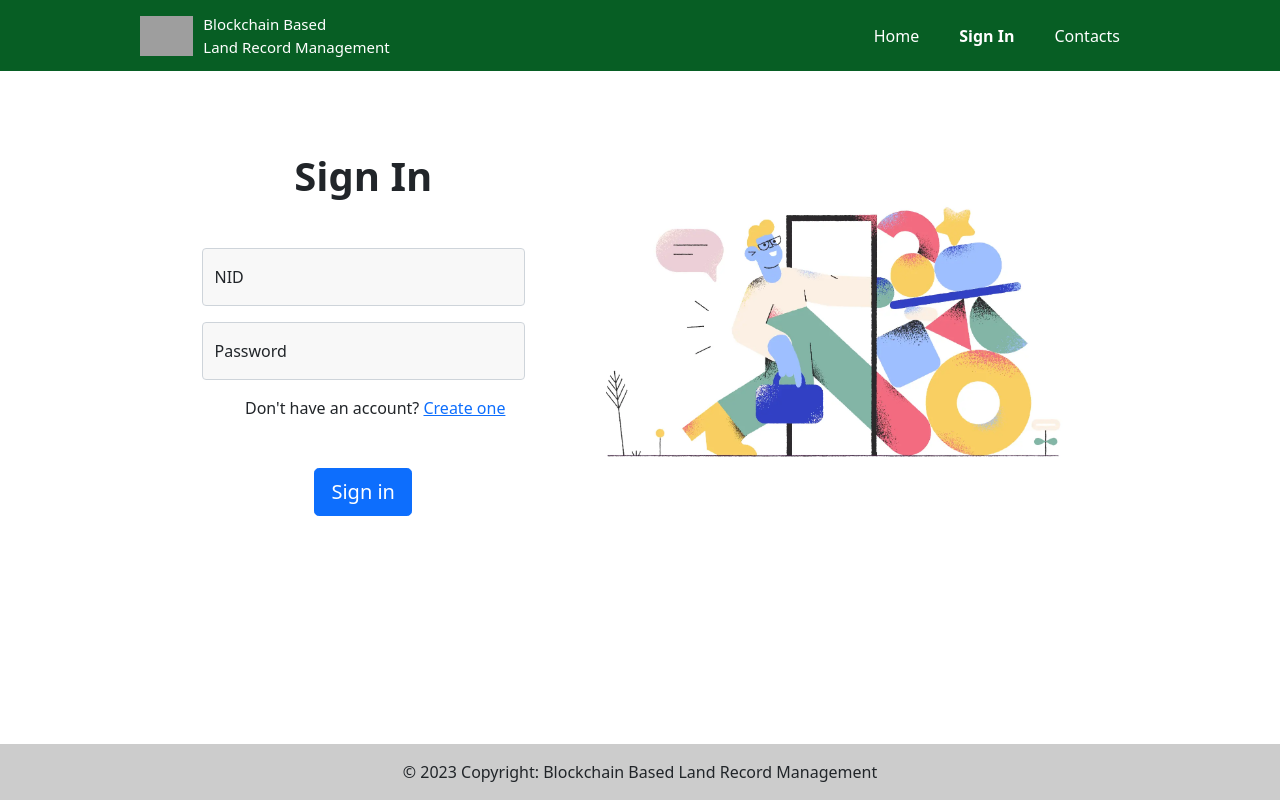
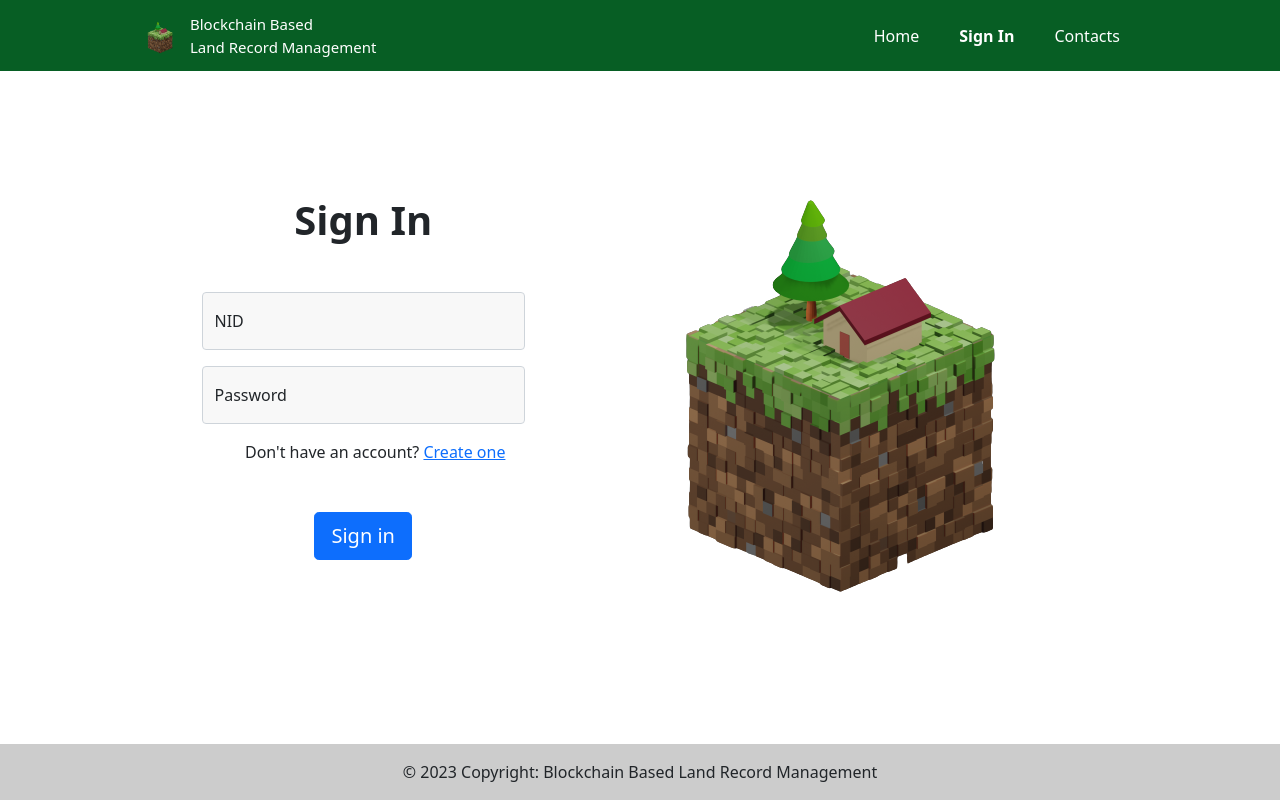
Before and after one commit to Mahdi3M/BLRM, a PHP site: page /signin.php in a window 1280 px wide. Run offline with PHP 8.4, Linux system fonts and the light colour scheme; grey boxes are pictures that could not be loaded.

Commit message:
logo changed

```diff
--- a/header.php
+++ b/header.php
@@ -1,6 +1,6 @@
 <nav class="navbar fixed-top navbar-expand-lg navbar-light">
   <div class="container-fluid">
-    <img src="assets/img/logo.png" alt="">
+    <img src="assets/img/logo2.png" alt="" >
     <!-- <a class="navbar-brand" href="index.php">Government of the<br>People's Republic of Bangladesh</a> -->
     <a class="navbar-brand" href="index.php">Blockchain Based<br>Land Record Management</a>
     <button class="navbar-toggler" type="button" data-bs-toggle="collapse" data-bs-target="#navbarNavAltMarkup" aria-controls="navbarNavAltMarkup" aria-expanded="false" aria-label="Toggle navigation">
--- a/signin.php
+++ b/signin.php
@@ -41,7 +41,7 @@
             <div class="col-lg-12 col-xl-11">
                 <div class="text-black" style="border-radius: 25px;">
                     <div class="card-body p-md-5" style="margin-top: 80px;">
-                        <div class="row justify-content-center">
+                        <div class="row justify-content-center align-items-center">
                             <div class="col-md-10 col-lg-6 col-xl-5 order-2 order-lg-1">
 
                                 <p class="text-center h1 fw-bold mb-5 mx-1 mx-md-4 mt-4">Sign In</p>
@@ -77,9 +77,9 @@
                                 </form>
 
                             </div>
-                            <div class="col-md-10 col-lg-6 col-xl-7 d-flex align-items-center order-1 order-lg-2">
+                            <div class="col-md-10 col-lg-6 col-xl-7 d-flex align-items-center justify-content-center order-1 order-lg-2">
 
-                                <img src="assets/img/signin.webp" class="img-fluid" alt="Sample image">
+                                <img src="assets/img/logo2.png" class="img-fluid" alt="Sample image">
 
                             </div>
                         </div>
```
Also changed, not shown: assets/img/blockchain_logo2.png (added), assets/img/logo2.png (added).
